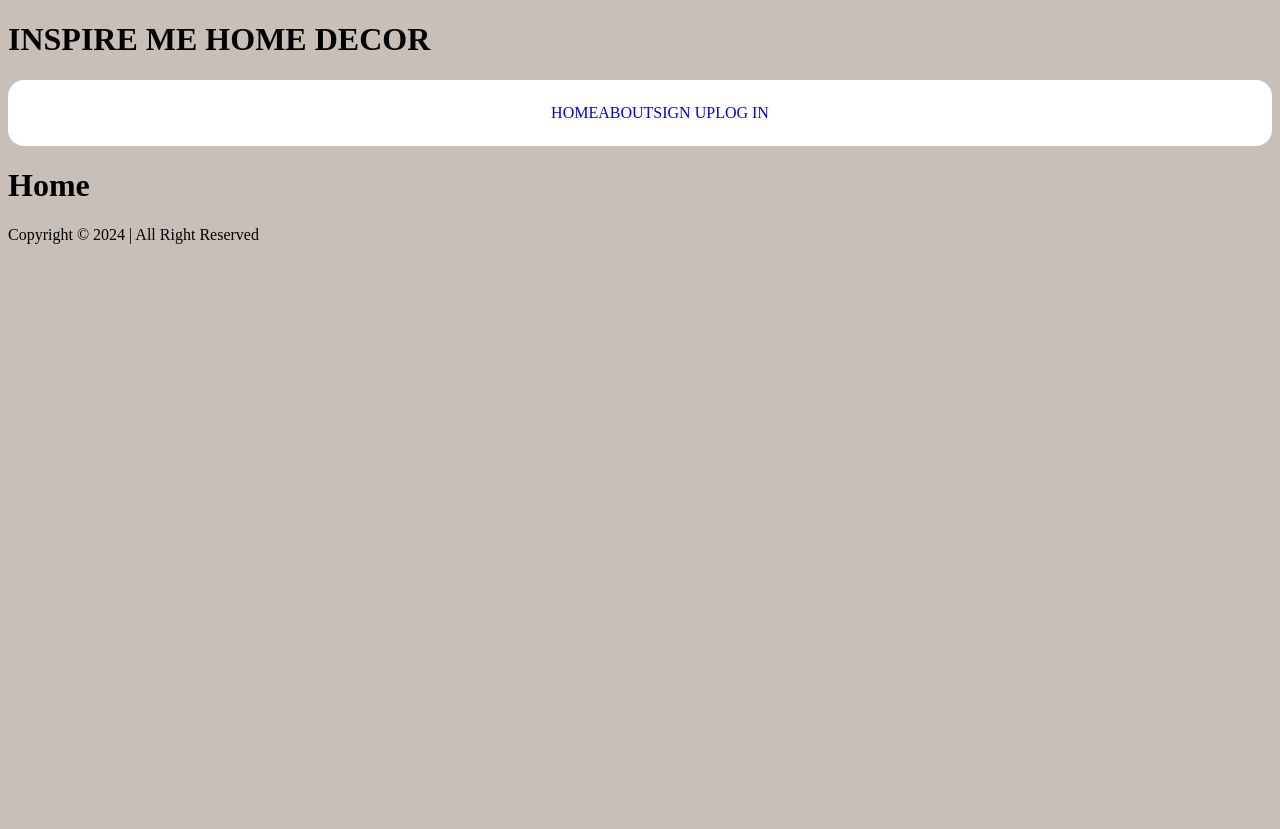
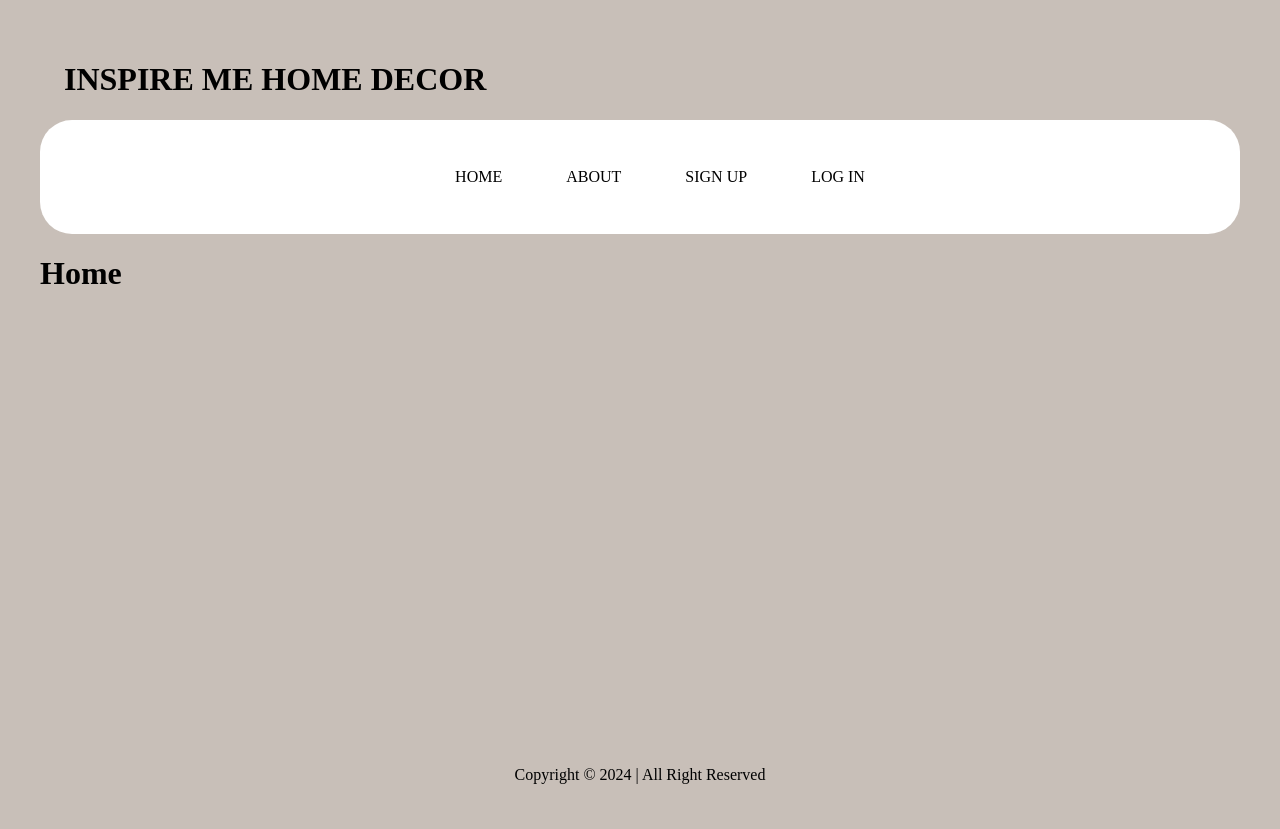
Before and after one commit to zothsu/inspireme, a Django app: page / in a window 1280 px wide. After the commit the page ends 784 px from the top, so only its background shows below. Run offline with Django 5.2, Linux system fonts and the light colour scheme; some web fonts are replaced.

Commit message:
style navbar

```diff
--- a/main_app/static/css/style.css
+++ b/main_app/static/css/style.css
@@ -6,18 +6,24 @@
 
 .navbar {
   background-color: #fff;
-  border-radius: 1em;
+  border-radius: 2em;
 }
 
 nav {
   display:flex;
   justify-content: center;
-  padding: .5em;
+}
+
+nav a {
+  font-size: 1rem;
+  padding: 2em;
+  color: black;
 }
 
 body {
   background-color: #C8BFB8;
   min-height: 100vh;
+  padding: 2em;
 }
 
 nav ul {
@@ -25,3 +31,9 @@ nav ul {
   display: flex;
   align-items: center;
 }
+
+footer {
+position: fixed;
+bottom: 0; left: 0; right: 0;
+text-align: center;
+}
--- a/main_app/templates/base.html
+++ b/main_app/templates/base.html
@@ -16,7 +16,7 @@
 <body>
 
   <header>
-    <h1>INSPIRE ME HOME DECOR</h1>
+    <h1>&nbsp; &nbsp;INSPIRE ME HOME DECOR</h1>
     <nav class="navbar">
       <ul>
         <li><a href="{% url 'home' %}">HOME</a></li>
```
